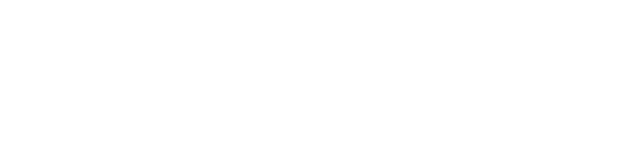
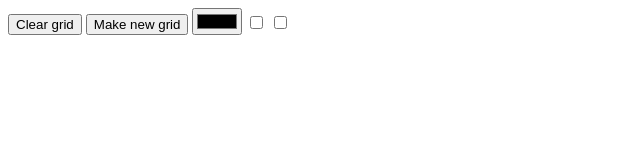
Before and after one commit to y-c-y-k-a/Etch-a-Sketch-TOP, a plain HTML site: page index.html in a window 1280 px wide. Shown: the whole page, without its empty margins (0-640 px from the left). Drawn offline with Linux system fonts and the light colour scheme.

Commit message:
Add control buttons

```diff
--- a/index.html
+++ b/index.html
@@ -10,7 +10,15 @@
 </head>
 
 <body>
-
+  <header>
+    <button id="clear-btn">Clear grid</button>
+    <button id="new-grid">Make new grid</button>
+    <input type="color" name="" id="">
+    <input type="checkbox" name="" id="">
+    <input type="checkbox" name="" id="">
+  </header>
+  <div id="container">
+  </div>
 </body>
 
 </html>
```
